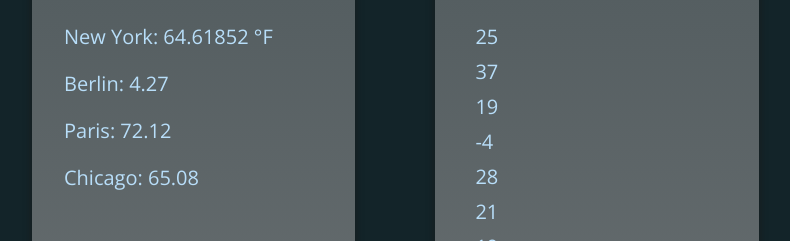
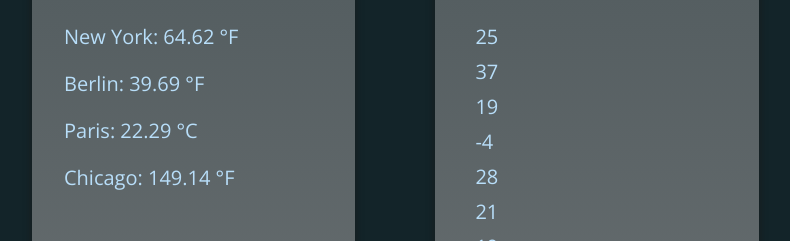
Before and after one commit to Oleg-ru/ng-maximilian-pipes, an Angular app: page / in a window 1280 px wide. Shown: the part 153-394 px from the top of the page, without its empty margins (168-958 px from the left). Built offline with nearby package versions, Linux system fonts and the light colour scheme.

Commit message:
feature: fix number in custom pipe

```diff
--- a/src/app/app.html
+++ b/src/app/app.html
@@ -8,9 +8,9 @@
       </div>
     </header>
     <p>New York: {{ currentTemperaturs.newYork | temperature:'cel':'fah' }}</p>
-    <p>Berlin: {{ currentTemperaturs.berlin | number:'1.1-2' }}</p>
-    <p>Paris: {{ currentTemperaturs.paris | number:'1.1-2' }}</p>
-    <p>Chicago: {{ currentTemperaturs.chicago | number:'1.1-2' }}</p>
+    <p>Berlin: {{ currentTemperaturs.berlin | temperature:'cel':'fah' }}</p>
+    <p>Paris: {{ currentTemperaturs.paris | temperature:'fah':'cel' }}</p>
+    <p>Chicago: {{ currentTemperaturs.chicago | temperature:'cel':'fah' }}</p>
   </article>
 
   <article class="temperatures">
--- a/src/app/temperature-pipe.ts
+++ b/src/app/temperature-pipe.ts
@@ -4,7 +4,10 @@ import { Pipe, PipeTransform } from '@angular/core';
   name: 'temperature',
 })
 export class TemperaturePipe implements PipeTransform {
-  transform(value: string | number, inputType: 'cel' | 'fah', outputType?: 'cel' | 'fah') {
+  transform(value: string | number | null, inputType: 'cel' | 'fah', outputType?: 'cel' | 'fah') {
+    if (!value) {
+      return value;
+    }
     let val: number;
 
     if (typeof value === 'string') {
@@ -28,6 +31,6 @@ export class TemperaturePipe implements PipeTransform {
       symbol = outputType === 'cel' ? '°C': '°F';
     }
 
-    return `${outputTemp} ${symbol}`;
+    return `${outputTemp.toFixed(2)} ${symbol}`;
   }
 }
```
